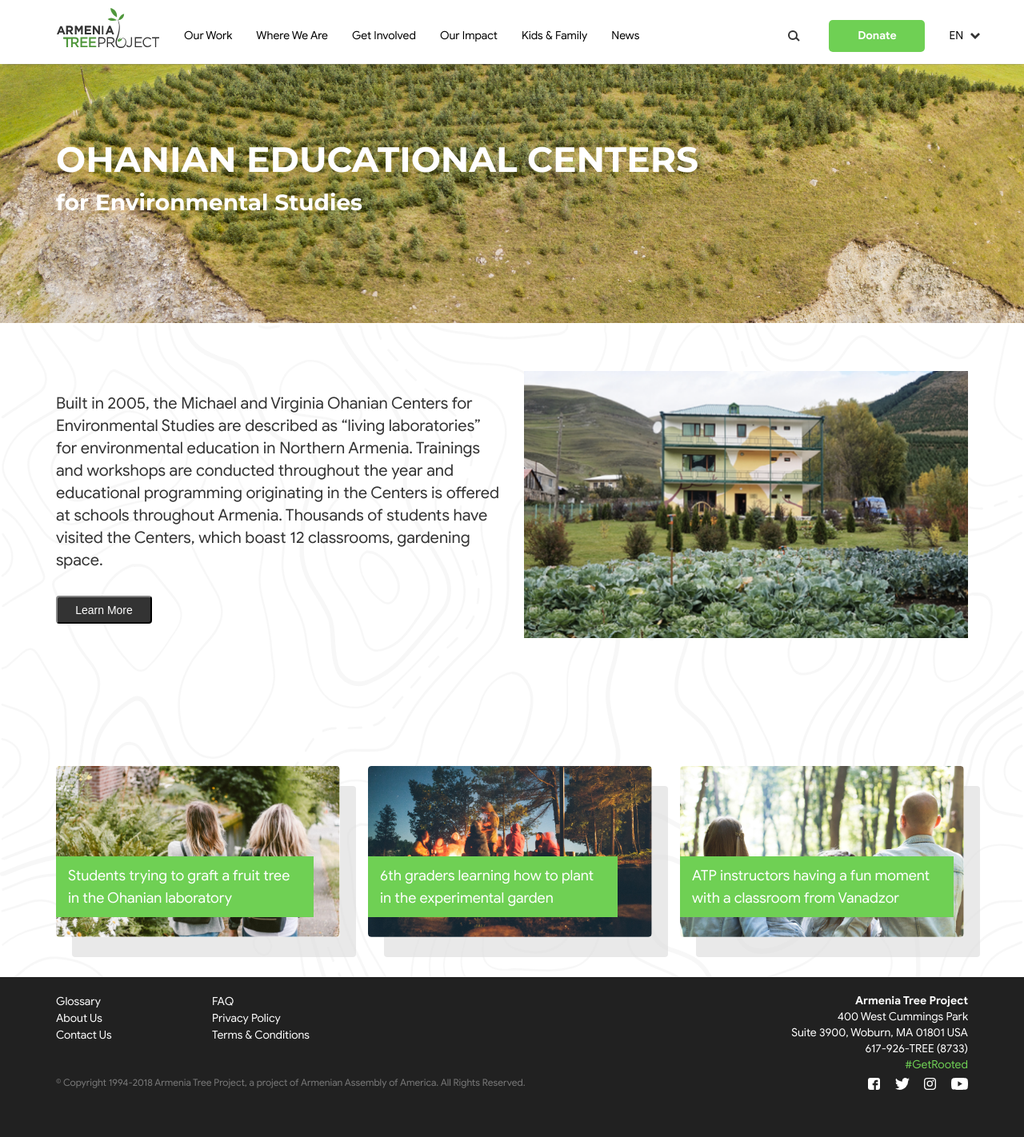
After one commit to grtumanyan/atp, a Symfony app: template templates/index/ohanian.html.twig in a window 1280 px wide. The commit adds this page. Shown: the whole page at 80% size. Run offline with Twig, Linux system fonts and the light colour scheme; the template is opened without the code that fills it, so the values that code supplies are empty; some libraries are stand-ins or nearby versions.

Commit message:
Create Ohanian Education page UI

```diff
--- a/config/routes.yaml
+++ b/config/routes.yaml
@@ -43,6 +43,9 @@
 kids:
     path: /kids
     controller: App\Controller\IndexController::kids
+ohanian:
+    path: /ohanian
+    controller: App\Controller\IndexController::ohanian
 logout:
     path: /logout
 onetime:
--- a/public/css/style.css
+++ b/public/css/style.css
@@ -683,6 +683,12 @@
     font-family: "Montserrat", sans-serif;
     font-weight: 700;
 }
+.secondary-pages-top-content h4 {
+    color: #FFFFFF;
+    font-size: 28px;
+    font-family: "Montserrat", sans-serif;
+    font-weight: 700;
+}
 .secondary-pages-top-content p {
     color: #FFFFFF;
     font-size: 20px;
@@ -1387,6 +1393,46 @@
     margin: 80px 0;
 }
 
+
+/*Ohanian Educational Center Section*/
+
+.ohanian-educational-centers {
+    background: url("../img/ohanian-center-cover.png") no-repeat;
+    background-size: cover;
+}
+
+.ohanian-educational-centers-content-wrapper {
+    background: url("../img/second-type-bck.svg") no-repeat;
+    background-size: cover;
+}
+
+.ohanian-educational-centers-content-wrapper .learn-more-btn {
+    width: 120px;
+    height: 35px;
+    background-color: #333;
+    border-color: #333;
+    color: #fff;
+    font-size: 14px;
+    border-radius: 4px;
+    font-family: "Google Sans", sans-serif;
+    margin-top: 30px;
+}
+
+.ohanian-educational-centers-bottom-single-content {
+    position: relative;
+    margin: 30px 5px 50px 0;
+}
+
+.ohanian-educational-centers-bottom-single-content p{
+    font-size: 18px;
+    color: #ffffff;
+    position: absolute;
+    bottom: 25px;
+    background-color: #6FD054;
+    padding: 10px 30px 10px 15px;
+}
+/*End Ohanian Educational Center Section*/
+
 /* End Kids and family Section*/
 
 /*Tree Propagation Section*/
--- a/templates/base.html.twig
+++ b/templates/base.html.twig
@@ -77,7 +77,7 @@
                                         <ul class="sub-dropdown-group">
                                             <li><a href="{{ path('bridges') }}">The Building Bridges Initiative</a></li>
                                             <li><a href="">Empowering Communities in Armenia</a></li>
-                                            <li><a href="">Ohanian Educational Centers</a></li>
+                                            <li><a href="{{ path('ohanian') }}">Ohanian Educational Centers</a></li>
                                         </ul>
                                     </li>
                                 </ul>
--- /dev/null
+++ b/templates/index/ohanian.html.twig
@@ -0,0 +1,160 @@
+{% extends 'base.html.twig' %}
+{% block title %}<title>Armenia Tree Project - Ohanian Educational Centers</title>{% endblock %}
+{% block body %}
+
+    <section class="ohanian-educational-centers secondary-pages-top-content">
+        <div class="container">
+            <div class="row center-aligned-row">
+                <div class="col-sm-12">
+                    <h1>OHANIAN EDUCATIONAL CENTERS</h1>
+                    <h4>for Environmental Studies</h4>
+                </div>
+            </div>
+        </div>
+    </section>
+
+    <div class="ohanian-educational-centers-content-wrapper">
+        <section class="community-second">
+            <div class="container">
+                <div class="row center-aligned-row">
+                    <div class="col-md-6 col-xs-12">
+                        <p>Built in 2005, the Michael and Virginia Ohanian Centers for Environmental Studies are described as  “living laboratories”
+                            for environmental education in Northern Armenia. Trainings and workshops are conducted throughout the year and educational programming originating in the
+                            Centers is offered at schools throughout Armenia.
+                            Thousands of students have visited the Centers, which boast 12 classrooms, gardening space.
+                        </p>
+                        <button class="learn-more-btn">Learn More</button>
+                    </div>
+                    <div class="col-md-6 col-xs-12">
+                        <img src="./img/ohanian-educational-center.png" srcset="./img/ohanian-educational-center@2x.png 2x" alt="">
+                    </div>
+                </div>
+            </div>
+        </section>
+
+        <section class="community-third">
+            <div class="container">
+                <div class="row">
+                    <div class="col-sm-4 col-xs-12">
+                       <div class="ohanian-educational-centers-bottom-single-content">
+                           <img src="./img/ohanian-bottom-firts.png" srcset="./img/ohanian-bottom-firts@2x.png 2x" alt="">
+                           <p>Students trying to graft a fruit tree <br />
+                               in the Ohanian laboratory</p>
+                       </div>
+                    </div>
+                    <div class="col-sm-4 col-xs-12">
+                        <div class="ohanian-educational-centers-bottom-single-content">
+                            <img src="./img/ohanian-bottom-second.png" srcset="./img/ohanian-bottom-second@2x.png 2x" alt="">
+                            <p>6th graders learning how to plant <br />
+                                in the experimental garden</p>
+                        </div>
+                    </div>
+                    <div class="col-sm-4 col-xs-12">
+                        <div class="ohanian-educational-centers-bottom-single-content">
+                            <img src="./img/ohanian-bottom-three.png" srcset="./img/ohanian-bottom-three@2x.png 2x" alt="">
+                            <p>ATP instructors having a fun moment <br />
+                                with a classroom from Vanadzor</p>
+                        </div>
+                    </div>
+                </div>
+            </div>
+        </section>
+
+
+    </div>
+
+
+
+
+    <!--Footer Section-->
+
+    <section class="footer">
+        <div class="container">
+            <div class="row">
+                <div class="col-lg-2 col-md-2 col-sm-2 col-xs-12">
+                    <ul>
+                        <li>
+                            <a href="#">Glossary</a>
+                        </li>
+                        <li>
+                            <a href="#">About Us</a>
+                        </li>
+                        <li>
+                            <a href="#">Contact Us</a>
+                        </li>
+                    </ul>
+                </div>
+                <div class="col-lg-2 col-md-2 col-sm-2 col-xs-12">
+                    <ul>
+                        <li>
+                            <a href="#">FAQ</a>
+                        </li>
+                        <li>
+                            <a href="#">Privacy Policy</a>
+                        </li>
+                        <li>
+                            <a href="#">Terms & Conditions</a>
+                        </li>
+                    </ul>
+                </div>
+
+                <div class="col-lg-4 col-md-4 col-sm-4 col-xs-12"> </div>
+                <div class="col-lg-4 col-md-4 col-sm-4 col-xs-12">
+                    <p> <span> Armenia Tree Project </span> <br> 400 West Cummings Park <br> Suite 3900, Woburn, MA 01801 USA <br> 617-926-TREE (8733)</p>
+                </div>
+            </div>
+            <div class="row">
+                <div class="col-lg-8 col-md-8 col-sm-8 col-xs-12">
+                    <p class="copyright-text">&copy; Copyright 1994-2018 Armenia Tree Project, a project of Armenian Assembly of America. All Rights Reserved.</p>
+                </div>
+                <div class="col-lg-4 col-md-4 col-sm-4 col-xs-12 text-right  social">
+                    <p class="hashtag">#GetRooted</p>
+                    <a href="#">
+                        <img src="./img/facebook-logo.svg" alt="linkedin">
+                    </a>
+                    <a href="#">
+                        <img src="./img/twitter-logo.svg" alt="facebook">
+                    </a>
+                    <a href="#">
+                        <img src="./img/instagram-logo.svg" alt="twitter">
+                    </a>
+                    <a href="#">
+                        <img src="./img/youtube.svg" alt="twitter">
+                    </a>
+                </div>
+            </div>
+        </div>
+    </section>
+
+
+    <!-- jQuery -->
+    <script src="{{ asset('js/jquery.js') }}"></script>
+
+    <!-- Bootstrap Core JavaScript -->
+    <script src="{{ asset('js/bootstrap.min.js') }}"></script>
+
+
+    <!-- Custom Js Files-->
+    <script src="{{ asset('js/main.js') }}"></script>
+
+
+
+
+
+    </body>
+    </html>
+    {#<hr>#}
+    {#<table>#}
+    {#{% for object in pager.currentPageResults %}#}
+    {#<tr>#}
+    {#<td>{{ object.Title }}</td>#}
+    {#<td>{{ object.Text }}</td>#}
+    {#</tr>#}
+    {#{% endfor %}#}
+    {#</table>#}
+
+    {#{% if pager.haveToPaginate %}#}
+    {#{{ pagerfanta(pager) }}#}
+    {#{% endif %}#}
+    {#<hr>#}
+{% endblock %}
```
Also changed, not shown: src/Controller/IndexController.php (+8 -0 lines), public/img/ohanian-bottom-firts.png (added), public/img/ohanian-bottom-firts@2x.png (added), public/img/ohanian-bottom-second.png (added), public/img/ohanian-bottom-second@2x.png (added), public/img/ohanian-bottom-three.png (added), public/img/ohanian-bottom-three@2x.png (added), public/img/ohanian-center-cover.png (added), public/img/ohanian-educational-center.png (added), public/img/ohanian-educational-center@2x.png (added).
